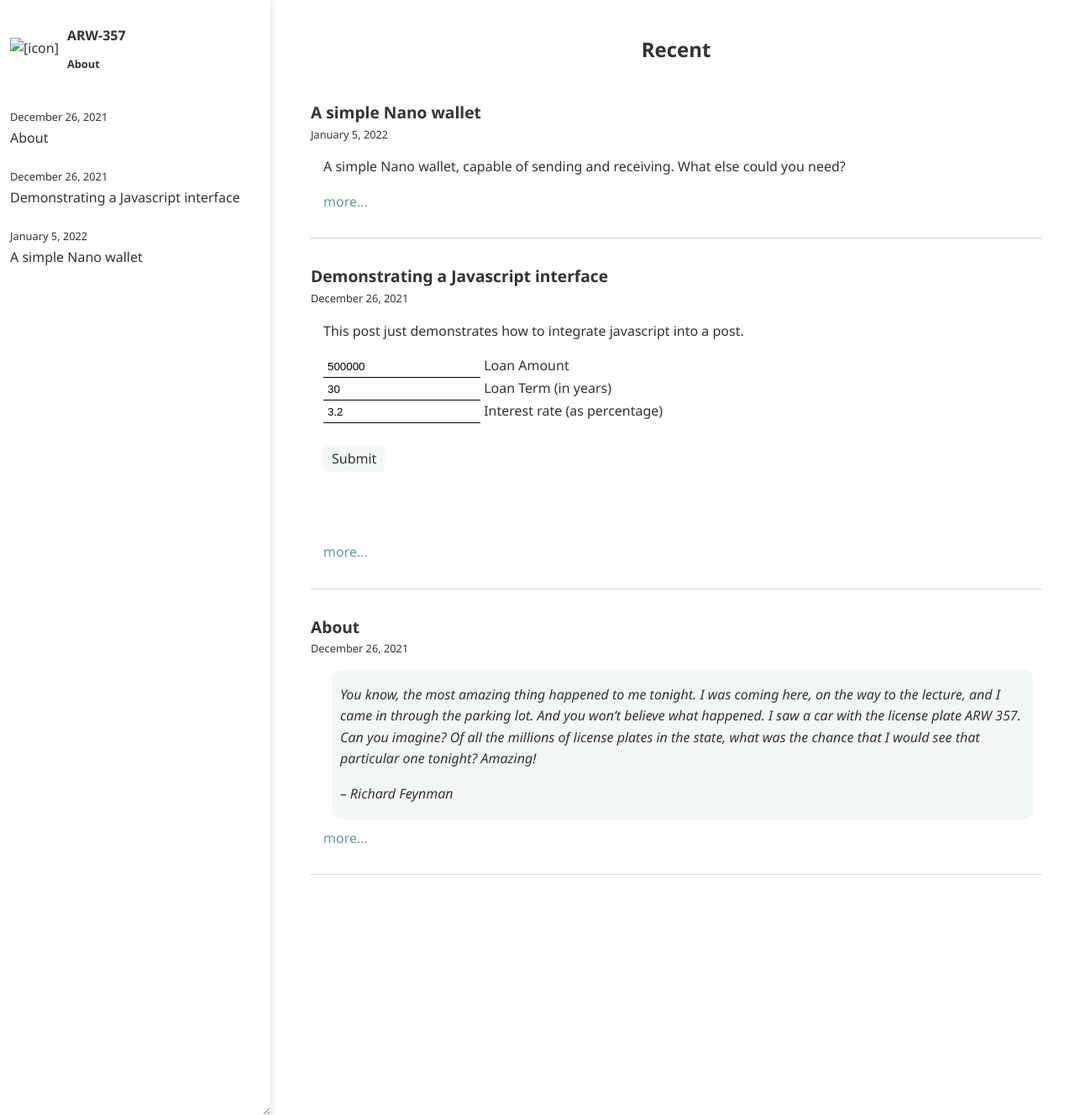
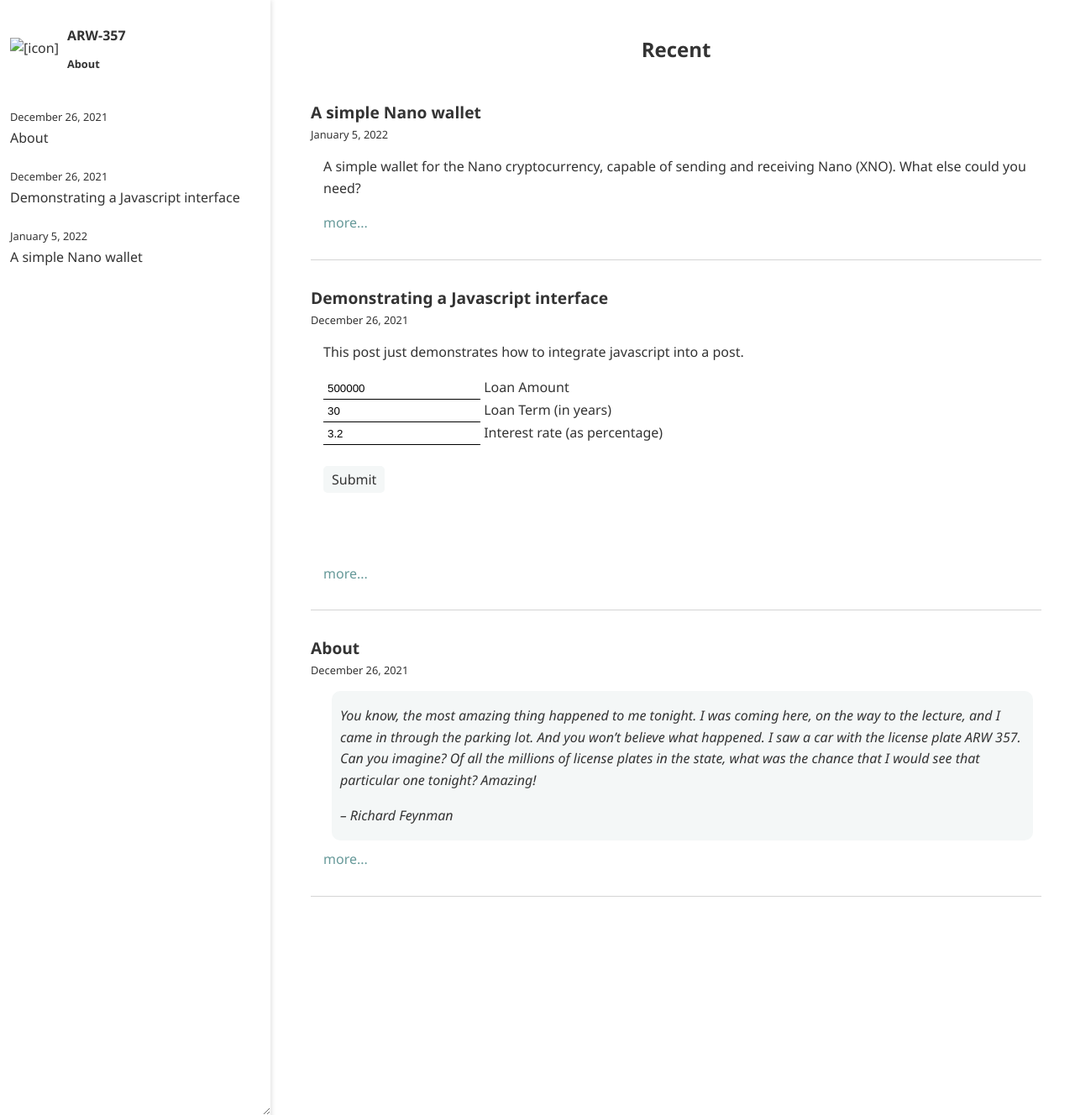
Before and after one commit to arw-357/arw-357.github.io, a Jekyll site: the page built from index.html, in a window 1280 px wide and 1328 px high. Shown: the whole window at 84% size. Built offline with Jekyll 4.4.1, drawn with Linux system fonts in a browser that asks for light colours.

Commit message:
Update 2022-01-05-nano.md

```diff
--- a/_posts/2022-01-05-nano.md
+++ b/_posts/2022-01-05-nano.md
@@ -2,7 +2,7 @@
 title: "A simple Nano wallet"
 ---
 
-A simple Nano wallet, capable of sending and receiving. What else could you need?
+A simple wallet for the Nano cryptocurrency, capable of sending and receiving Nano (XNO). What else could you need?
 
 
 
```
Also changed, not shown: other parts of _posts/2022-01-05-nano.md (+2 -0 lines).
